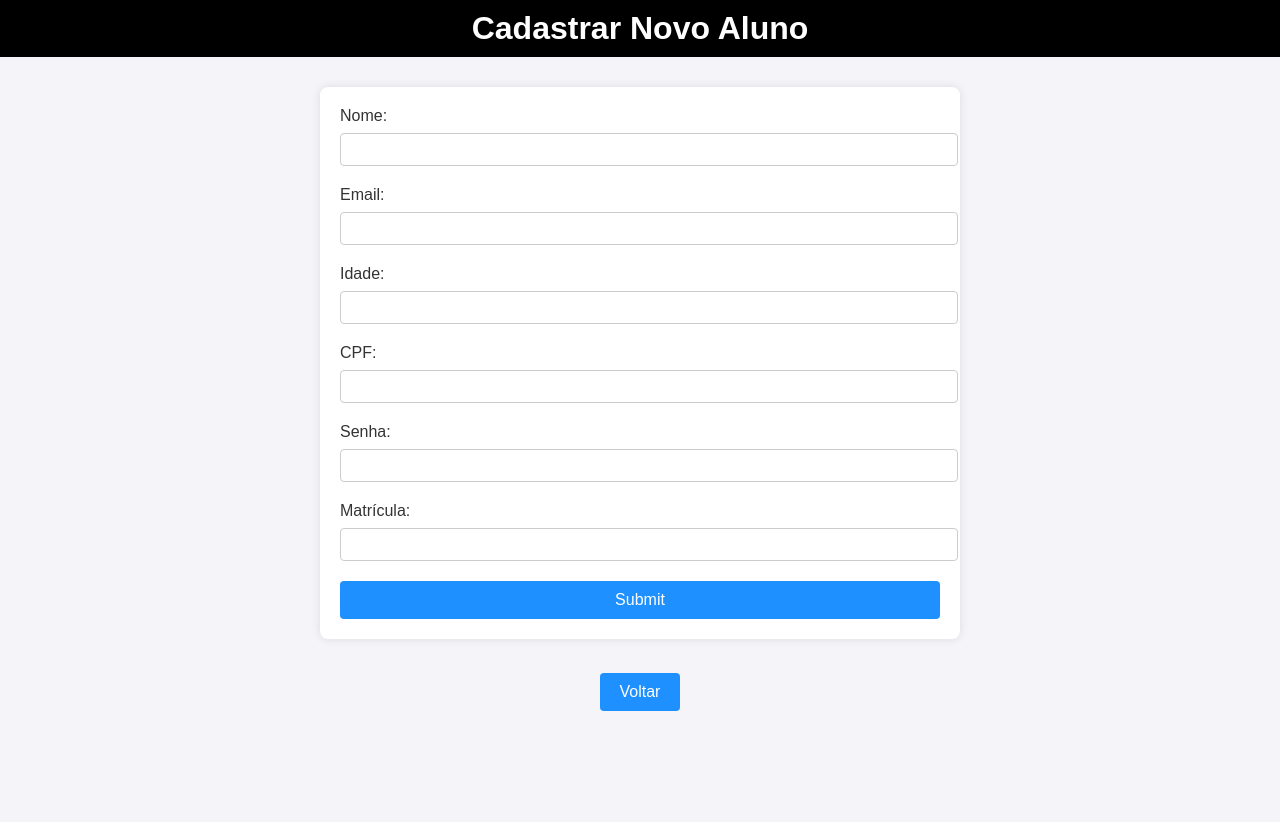
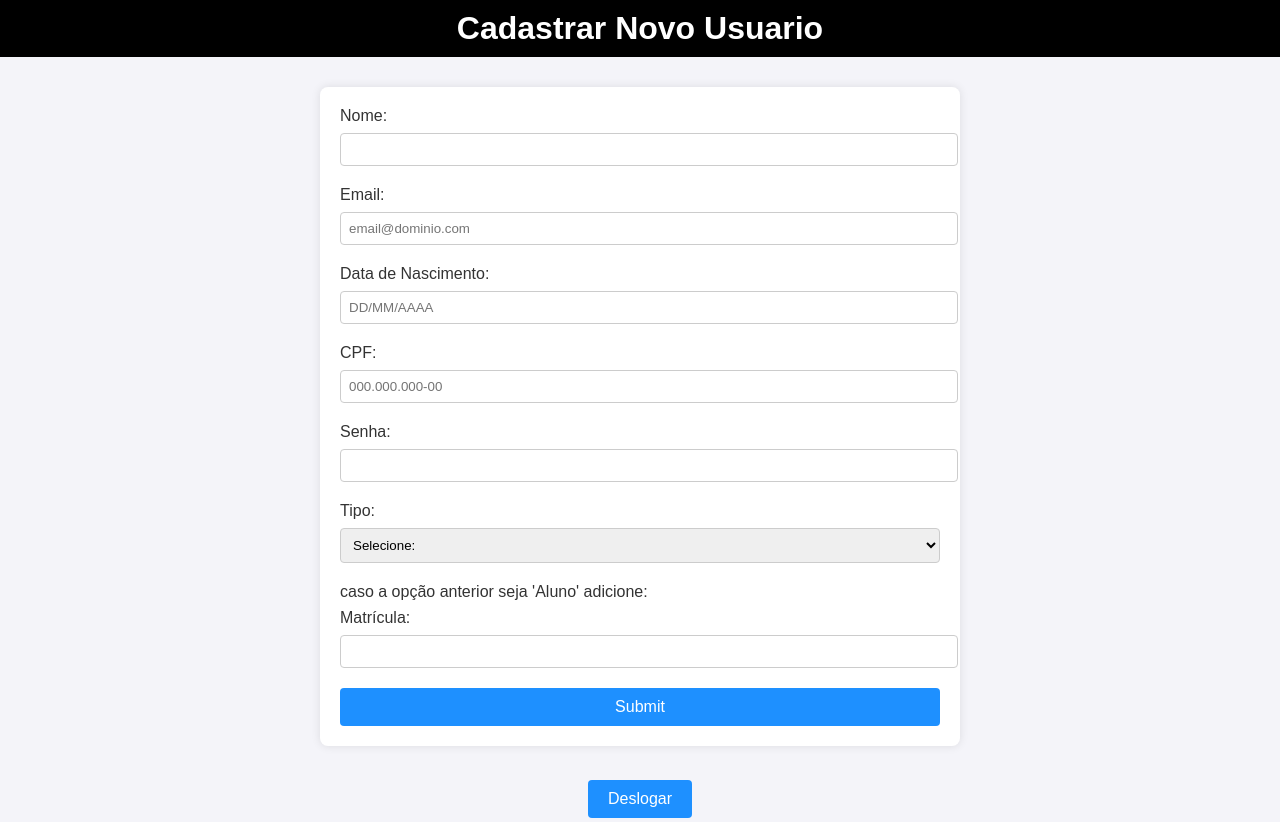
Before and after one commit to Heldersilva959/Projeto-final-Desenvolvimento-Web, a PHP site: page /cadastro.php in a window 1280 px wide. Before the commit the page ends 711 px from the top, so only its background shows below. Run offline with PHP 8.4, Linux system fonts and the light colour scheme.

Commit message:
edit cadastro

```diff
--- a/cadastro.php
+++ b/cadastro.php
@@ -1,66 +1,68 @@
 <?php
 include_once("conexao.php");
 
-if(isset($_POST['submit']))
-{
-@$nome = $_POST['nome'];
-@$idade = $_POST['idade'];
-@$email = $_POST['email'];
-@$cpf = $_POST['cpf'];
-@$senha = $_POST['senha'];
-@$matricula = $_POST['matricula'];
+if(isset($_POST['submit'])) {
+    // Coleta dos dados
+    $nome = $_POST['nome'];
+    $email = $_POST['email'];
+    $cpf = $_POST['cpf'];
+    $senha = $_POST['senha'];
+    $tipo = $_POST['tipo'];
+    $data_nascimento = $_POST['data_nascimento'];
+    $matricula = ($tipo == 'Aluno') ? $_POST['matricula'] : null;
 
-// Insere o aluno na tabela usuarios
-$sql_usuarios = "INSERT INTO usuarios (nome, idade, email, cpf, senha, tipo)
-                 VALUES ('$nome', '$idade', '$email', '$cpf', '$senha', 'Aluno')";
-$result_users = mysqli_query($connection, $sql_usuarios);
+    // Validação da data
+    $data = DateTime::createFromFormat('d/m/Y', $data_nascimento);
+    if (!$data) {
+        die("Formato de data inválido. Use DD/MM/AAAA");
+    }
+    $hoje = new DateTime();
+    $idade = $hoje->diff($data)->y;
 
-// Seleciona o ID desse novo usuario
-$sql_user_id = "SELECT id FROM usuarios WHERE cpf = '$cpf'";
-$result = mysqli_query($connection, $sql_user_id);
+    // Inserção do usuário
+    $sql_users = "INSERT INTO usuarios (nome, idade, email, cpf, senha, tipo)
+                    VALUES ('$nome', '$idade', '$email', '$cpf', '$senha', '$tipo')";
+    $result_users = mysqli_query($connection, $sql_users);
 
-if ($result && mysqli_num_rows($result) > 0) {
-    $rows = mysqli_fetch_all($result, MYSQLI_ASSOC);
-    $user_id = $rows[0]['id'];
+    if (!$result_users) {
+        die("Erro ao cadastrar o usuário: " . mysqli_error($connection));
+    }
 
-    // Insere o aluno na tabela alunos usando o ID do usuario
-    $sql_alunos = "INSERT INTO alunos (matricula, fk_user)
-                   VALUES ('$matricula', $user_id)";
-    mysqli_query($connection, $sql_alunos);
+    $user_id = mysqli_insert_id($connection);
 
-    // Seleciona o ID do aluno
-    $sql_aluno_id = "SELECT id FROM alunos WHERE fk_user = '$user_id'";
-    $result_alun = mysqli_query($connection, $sql_aluno_id);
+    // Se for aluno, insere a matrícula
+    if ($tipo == 'Aluno') {
+        if (empty($matricula)) {
+            die("Matrícula é obrigatória para alunos");
+        }
 
-    if ($result_alun && mysqli_num_rows($result_alun) > 0) {
-        $rows_alun = mysqli_fetch_all($result_alun, MYSQLI_ASSOC);
-        $aluno_id = $rows_alun[0]['id'];
+        $sql_alunos = "INSERT INTO alunos (matricula, fk_user)
+                      VALUES ('$matricula', $user_id)";
+        $result_alunos = mysqli_query($connection, $sql_alunos);
 
-        // Seleciona as disciplinas para vincular ao aluno
+        if (!$result_alunos) {
+            die("Erro ao cadastrar aluno: " . mysqli_error($connection));
+        }
+
+        $aluno_id = mysqli_insert_id($connection);
+
+        // Vincular disciplinas
         $sql_disciplinas = "SELECT id, fk_prof FROM disciplinas";
         $result_disciplinas = mysqli_query($connection, $sql_disciplinas);
 
         if ($result_disciplinas && mysqli_num_rows($result_disciplinas) > 0) {
-            $disciplinas = mysqli_fetch_all($result_disciplinas, MYSQLI_ASSOC);
-
-            // Insere o aluno em todas as disciplinas com nota inicial 0
-            foreach ($disciplinas as $disciplina) {
-                $disciplina_id = $disciplina['id'];
-                $prof_id = $disciplina['fk_prof'];
-
+            while ($disciplina = mysqli_fetch_assoc($result_disciplinas)) {
                 $sql_notas = "INSERT INTO notas (nota, dataL, fk_aluno, fk_prof, fk_disc)
-                              VALUES (0, '2024-08-27', $aluno_id, $prof_id, $disciplina_id)";
+                             VALUES (0, CURDATE(), $aluno_id, {$disciplina['fk_prof']}, {$disciplina['id']})";
                 mysqli_query($connection, $sql_notas);
             }
         }
     }
 
-    echo "Aluno cadastrado com sucesso!";
-} else {
-    echo "Erro ao cadastrar o aluno.";
+    echo "Cadastro realizado com sucesso!";
+    mysqli_close($connection);
+    exit;
 }
-}
-mysqli_close($connection);
 ?>
 
 <!DOCTYPE html>
@@ -70,7 +72,7 @@ mysqli_close($connection);
     <meta name="viewport" content="width=device-width, initial-scale=1.0">
     <title>Cadastrar Aluno</title>
     <style>
-        body {
+               body {
             font-family: Arial, sans-serif;
             background-color: #f4f4f9;
             color: #333;
@@ -96,7 +98,7 @@ mysqli_close($connection);
             display: block;
             margin-bottom: 8px;
         }
-        input[type="text"], input[type="email"], input[type="number"], input[type="password"] {
+        input[type="text"], input[type="email"], input[type="password"], select {
             width: 100%;
             padding: 8px;
             margin-bottom: 20px;
@@ -132,33 +134,44 @@ mysqli_close($connection);
         button:hover {
             background-color: deepskyblue;
         }
+
     </style>
 </head>
 <body>
-<h1>Cadastrar Novo Aluno</h1>
+<h1>Cadastrar Novo Usuario</h1>
     <form action="cadastro.php" method="post">
         <label for="nome">Nome:</label>
         <input type="text" id="nome" name="nome" required>
 
         <label for="email">Email:</label>
-        <input type="email" id="email" name="email" required>
+        <input type="email" id="email" name="email" placeholder="email@dominio.com" required>
 
-        <label for="idade">Idade:</label>
-        <input type="number" id="idade" name="idade" required>
+        <label for="data">Data de Nascimento:</label>
+        <input type="text" id="data_nascimento" name="data_nascimento" placeholder="DD/MM/AAAA" required>
 
         <label for="cpf">CPF:</label>
-        <input type="text" id="cpf" name="cpf" required>
+        <input type="text" id="cpf" name="cpf" placeholder="000.000.000-00" required>
 
         <label for="senha">Senha:</label>
         <input type="password" id="senha" name="senha" required>
 
+        <label for="tipo">Tipo:</label>
+        <select id="tipo" name="tipo" required>
+            <option value="">Selecione:</option>
+            <option value="Aluno">Aluno</option>
+            <option value="Professor">Professor</option>
+            <option value="Administrador">Administrador</option>
+        </select>
+        <div id="para_aluno">
+            <label for="sealuno">caso a opção anterior seja 'Aluno' adicione: </label>
         <label for="matricula">Matrícula:</label>
-        <input type="text" id="matricula" name="matricula" required>
+        <input type="text" id="matricula" name="matricula">
+        </div>
 
         <input type="submit" name="submit" id="submit">
     </form>
     <div style="text-align: center;">
-        <button onclick="window.location.href='professor.php'">Voltar</button>
+        <button onclick="window.location.href='index.html'">Deslogar</button>
     </div>
 </body>
 </html>
--- a/professor.php
+++ b/professor.php
@@ -62,9 +62,6 @@ if (!isset($_SESSION['prof_id'])) {
     <form action="notas.php" method="post">
         <button type="submit">Ver Notas dos Alunos</button>
     </form>
-    <form action="cadastro.php" method="post">
-        <button type="submit">Cadastrar Novos Alunos</button>
-    </form>
     <form action="index.html" method="post">
         <button type="submit">Deslogar</button>
     </form>
--- a/verifica_login.php
+++ b/verifica_login.php
@@ -39,7 +39,4 @@ if ($_SERVER['REQUEST_METHOD'] === 'POST') {
         exit();
     }
 }
-
-
-
 ?>
```
